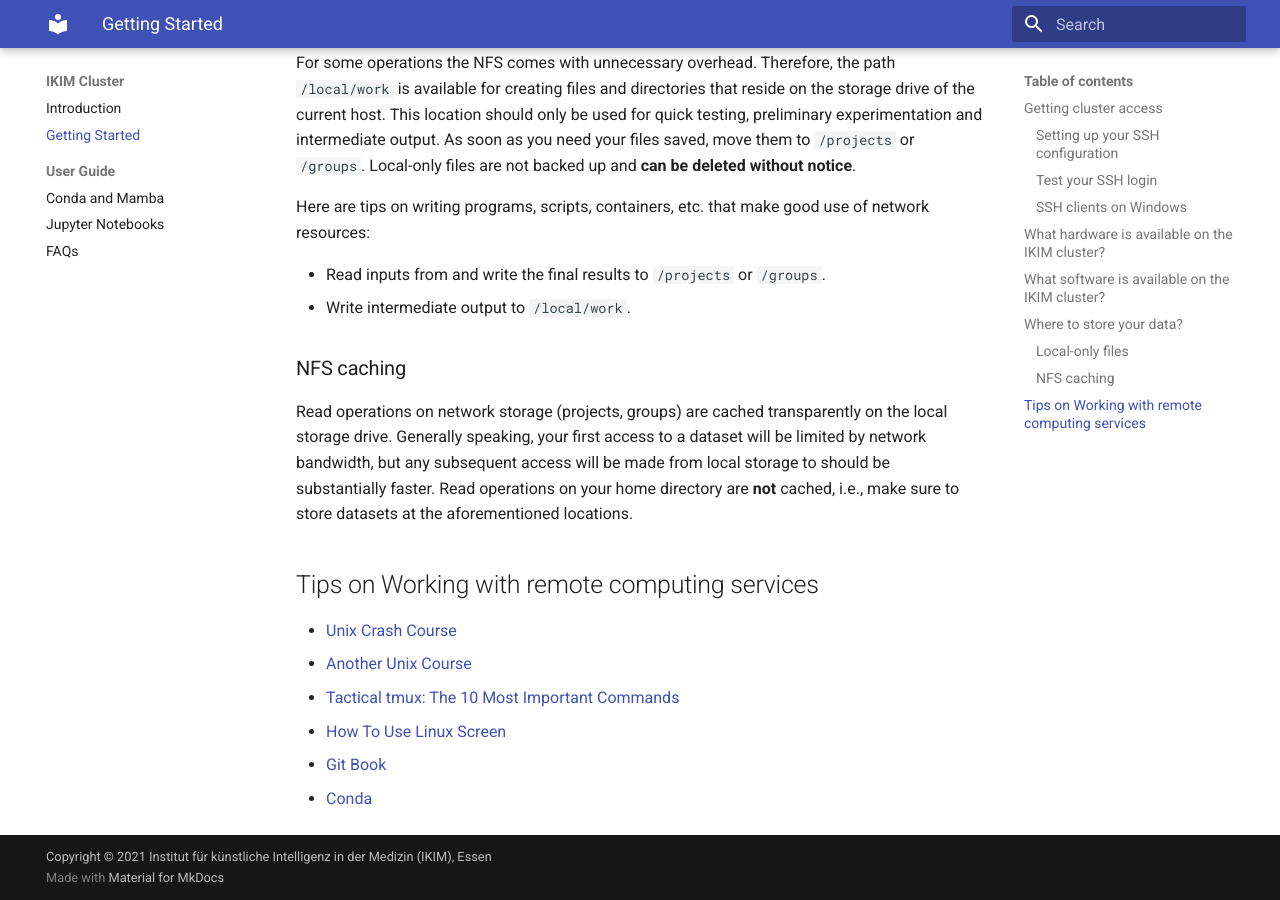
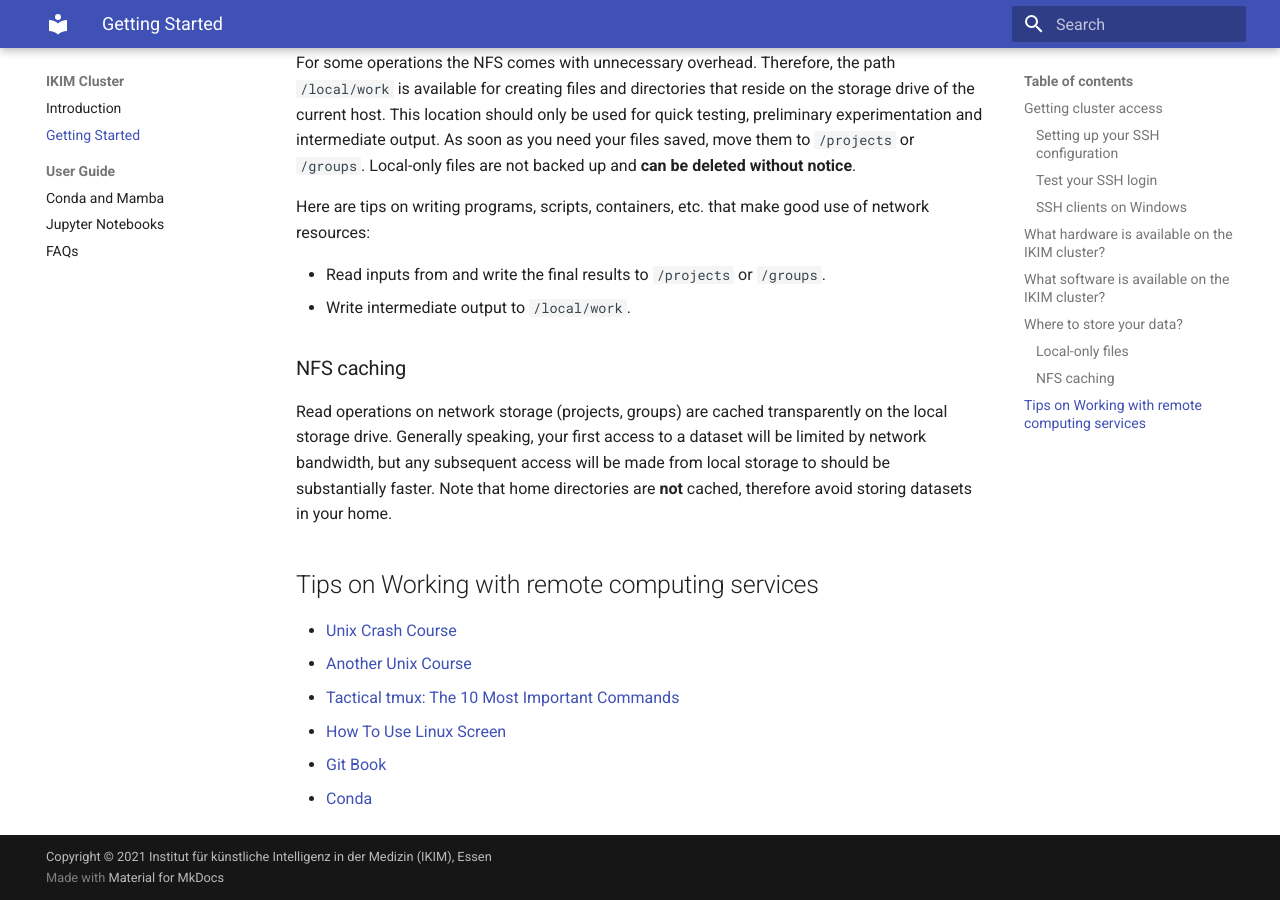
Before and after one commit to IKIM-Essen/ClusterDocs, an MkDocs documentation site: the page built from docs/getting-started.md, in a window 1280 px wide and 900 px high, scrolled down 3918 px. Built offline with MkDocs 1.6.1 and Material for MkDocs 9.7.7, drawn with Linux system fonts in a browser that asks for light colours.

Commit message:
Update getting-started.md
Reword the note about homes not being cached

The new language is a bit shorter and more direct.

```diff
--- a/docs/getting-started.md
+++ b/docs/getting-started.md
@@ -181,7 +181,7 @@ Here are tips on writing programs, scripts, containers, etc. that make good use
 
 ### NFS caching
 
-Read operations on network storage (projects, groups) are cached transparently on the local storage drive. Generally speaking, your first access to a dataset will be limited by network bandwidth, but any subsequent access will be made from local storage to should be substantially faster. Read operations on your home directory are **not** cached, i.e., make sure to store datasets at the aforementioned locations.
+Read operations on network storage (projects, groups) are cached transparently on the local storage drive. Generally speaking, your first access to a dataset will be limited by network bandwidth, but any subsequent access will be made from local storage to should be substantially faster. Note that home directories are **not** cached, therefore avoid storing datasets in your home.
 
 ## Tips on Working with remote computing services
 
```
